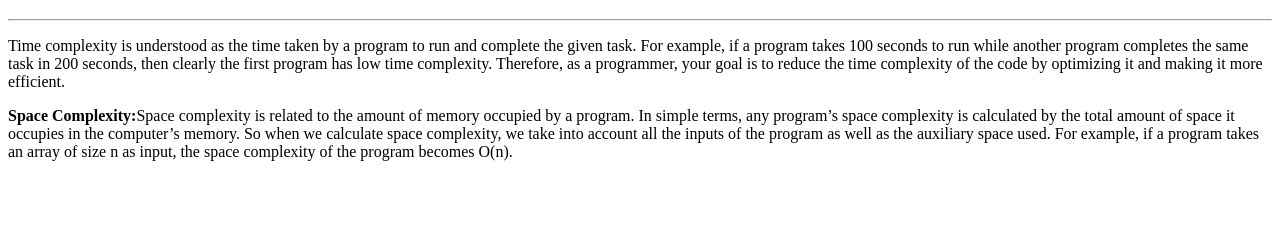
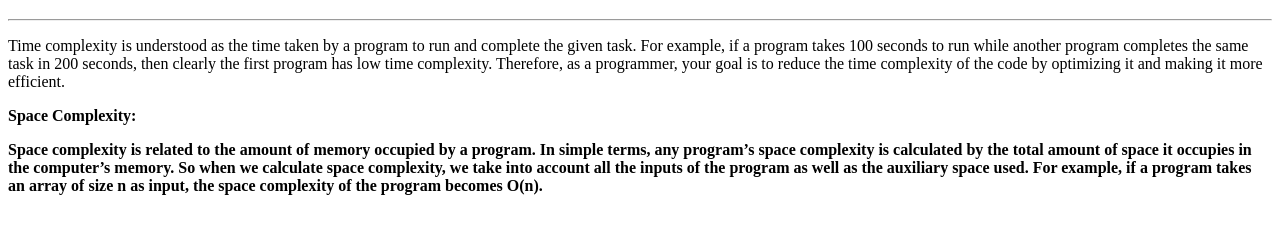
Before and after one commit to acciojob/time-and-space-complexity-Ranjeetmehta, a website: page main.html in a window 1280 px wide. Shown: the part 61-294 px from the top of the page. Drawn offline with Linux system fonts and the light colour scheme.

Commit message:
created a submission

```diff
--- a/main.html
+++ b/main.html
@@ -14,7 +14,7 @@
 <!-- <div> -->
 	<h1>Time and Space Complexity</h1><hr>
 	<p>Time complexity is understood as the time taken by a program to run and complete the given task. For example, if a program takes 100 seconds to run while another program completes the same task in 200 seconds, then clearly the first program has low time complexity. Therefore, as a programmer, your goal is to reduce the time complexity of the code by optimizing it and making it more efficient.</p>
-	<p><strong>Space Complexity:</strong>Space complexity is related to the amount of memory occupied by a program. In simple terms, any program’s space complexity is calculated by the total amount of space it occupies in the computer’s memory. So when we calculate space complexity, we take into account all the inputs of the program as well as the auxiliary space used. For example, if a program takes an array of size n as input, the space complexity of the program becomes O(n).</p>
+	<p><b>Space Complexity:</p>Space complexity is related to the amount of memory occupied by a program. In simple terms, any program’s space complexity is calculated by the total amount of space it occupies in the computer’s memory. So when we calculate space complexity, we take into account all the inputs of the program as well as the auxiliary space used. For example, if a program takes an array of size n as input, the space complexity of the program becomes O(n).</p>
 </body>
 <!-- <div> -->
 </html>
```
